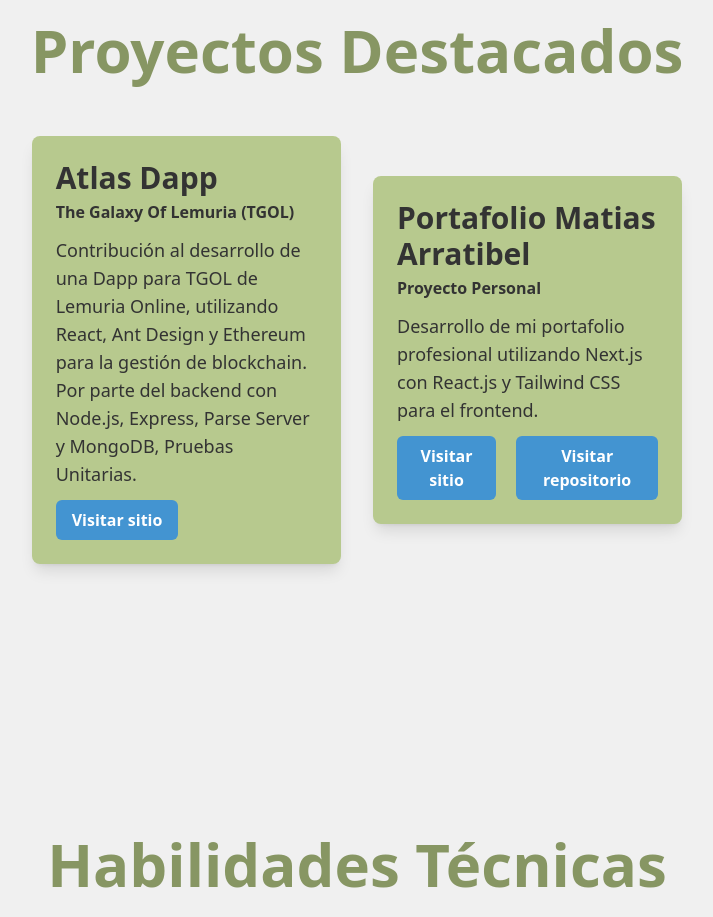
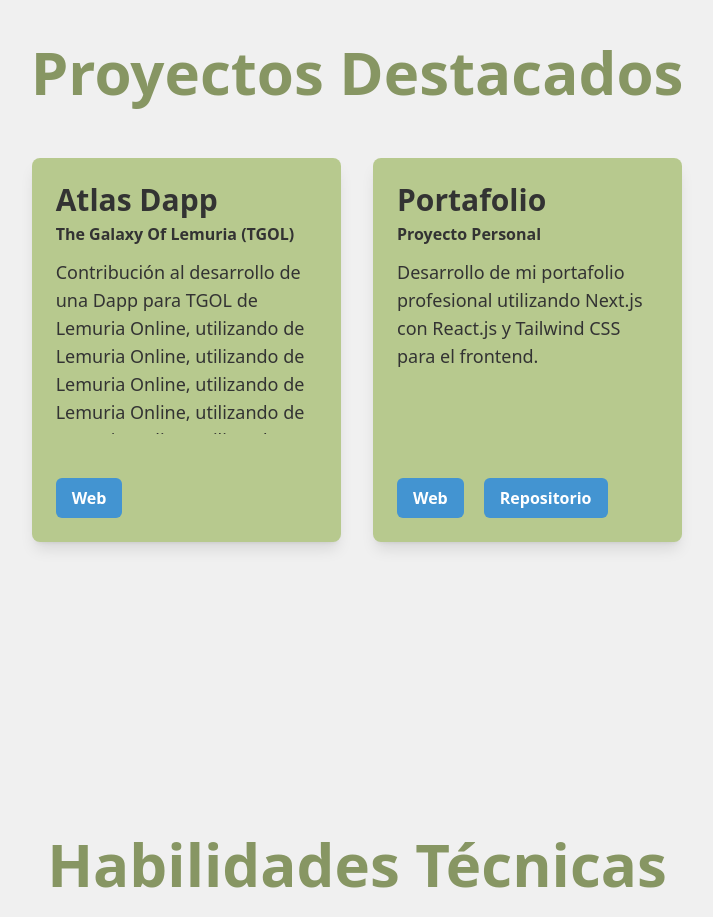
Before and after one commit to Kioys/portfolio, a Next.js app: page / in a window 1280 px wide. Shown: the part 1740-2657 px from the top of the page, without its empty margins (283-996 px from the left). Built offline with nearby package versions, Linux system fonts and the light colour scheme.

Commit message:
Fixed css in project section and modified the scrollbars css to look nicer

```diff
--- a/src/app/components/body/body.css
+++ b/src/app/components/body/body.css
@@ -8,6 +8,25 @@
   max-height: 400px;
   object-fit: cover;
   border-radius: 50%;
+}
+
+.scrollable-text::-webkit-scrollbar-track {
+  background-color: transparent; /* Makes the track invisible */
+}
+
+/* Customize the scrollbar thumb */
+.scrollable-text::-webkit-scrollbar-thumb {
+  background-color: rgba(0, 0, 0, 0.397);
+  border-radius: 10px;
+}
+
+.scrollable-text::-webkit-scrollbar {
+  width: 10px;
+}
+
+.scrollable-text {
+  scrollbar-width: thin; /* "auto" or "thin" */
+  scrollbar-color: rgb(22, 22, 22) transparent; /* thumb and track color */
 }
 
 .hidden-section-l {
--- a/src/app/components/body/body.js
+++ b/src/app/components/body/body.js
@@ -151,42 +151,50 @@ function ProjectsSection({ sectionRef }) {
             <div className="container mx-auto">
                 <h2 className="hidden-section-t text-4xl sm:text-6xl font-extrabold text-center txt-detail">Proyectos Destacados</h2>
                 <div className=" flex flex-col md:flex-row md:flex-wrap justify-center items-center pt-10">
-                    <div className="hidden-section-l w-full md:w-1/2 lg:w-1/3 p-4">
-                        <div className="project-card bg-secondary p-6 rounded-lg shadow-lg">
-                            <h3 className="text-3xl font-bold mb-1">Atlas Dapp</h3>
-                            <h4 className='text-md font-bold mb-3'>The Galaxy Of Lemuria (TGOL)</h4>
-                            <p className="text-lg mb-3">
-                                Contribución al desarrollo de una Dapp para TGOL de Lemuria Online, utilizando React, Ant Design y Ethereum para la gestión de blockchain. Por parte del backend con Node.js, Express, Parse Server y MongoDB, Pruebas Unitarias.
-                            </p>
-                            <a href="https://www.tgol.io" target="_blank" rel="noopener noreferrer" className="text-blue-500 hover:text-blue-700 transition duration-300">
-                                <button className="bg-primary text-white font-bold py-2 px-4 rounded-md">
-                                    Visitar sitio
-                                </button>
-                            </a>
 
-                        </div>
-                    </div>
-                    <div className="hidden-section-r w-full md:w-1/2 lg:w-1/3 p-4">
-                        <div className="project-card bg-secondary p-6 rounded-lg shadow-lg">
-                            <h3 className="text-3xl font-bold mb-1">Portafolio Matias Arratibel</h3>
-                            <h4 className='text-md font-bold mb-3'>Proyecto Personal</h4>
-                            <p className="text-lg mb-3">
-                                Desarrollo de mi portafolio profesional utilizando Next.js con React.js y Tailwind CSS para el frontend.
-                            </p>
-                            <div className='flex flex-row justify-start'>
-                                <a href="https://matiasarratibel.web.app" target="_blank" rel="noopener noreferrer" className='mr-5'>
+                    <div className="hidden-section-l w-full xl:w-1/3 p-4 ">
+                        <div className="bg-secondary p-6 rounded-lg shadow-lg flex flex-col xl:max-h-96 xl:h-96 justify-between">
+                            <div>
+                                <h3 className="text-3xl font-bold mb-1">Atlas Dapp</h3>
+                                <h4 className='text-md font-bold mb-3'>The Galaxy Of Lemuria (TGOL)</h4>
+                                <p className="text-lg mb-3 overflow-y-scroll max-h-44 scrollable-text">
+                                    Contribución al desarrollo de una Dapp para TGOL de Lemuria Online, utilizando  de Lemuria Online, utilizando  de Lemuria Online, utilizando  de Lemuria Online, utilizando  de Lemuria Online, utilizando React, Ant Design y Ethereum para la gestión de blockchain. Por parte del backend con Node.js, Express, Parse Server y MongoDB, Pruebas Unitarias.
+                                </p>
+                            </div>
+                            <div>
+                                <a href="https://www.tgol.io" target="_blank" rel="noopener noreferrer" className="text-blue-500 hover:text-blue-700 transition duration-300">
                                     <button className="bg-primary text-white font-bold py-2 px-4 rounded-md">
-                                        Visitar sitio
-                                    </button>
-                                </a>
-                                <a href="https://github.com/Kioys/portfolio" target="_blank" rel="noopener noreferrer">
-                                    <button className="bg-primary text-white font-bold py-2 px-4 rounded-md">
-                                        Visitar repositorio
+                                        Web
                                     </button>
                                 </a>
                             </div>
                         </div>
                     </div>
+
+                    <div className="hidden-section-r w-full xl:w-1/3 p-4 ">
+                        <div className="bg-secondary p-6 rounded-lg shadow-lg flex flex-col xl:max-h-96 xl:h-96 justify-between">
+                            <div>
+                                <h3 className="text-3xl font-bold mb-1">Portafolio</h3>
+                                <h4 className='text-md font-bold mb-3'>Proyecto Personal</h4>
+                                <p className="text-lg mb-3 flex-grow overflow-y-scroll max-h-44 scrollable-text">
+                                    Desarrollo de mi portafolio profesional utilizando Next.js con React.js y Tailwind CSS para el frontend.
+                                </p>
+                            </div>
+                            <div className='flex flex-row justify-start'>
+                                <a href="https://matiasarratibel.web.app" target="_blank" rel="noopener noreferrer" className='mr-5'>
+                                    <button className="bg-primary text-white font-bold py-2 px-4 rounded-md">
+                                        Web
+                                    </button>
+                                </a>
+                                <a href="https://github.com/Kioys/portfolio" target="_blank" rel="noopener noreferrer">
+                                    <button className="bg-primary text-white font-bold py-2 px-4 rounded-md">
+                                        Repositorio
+                                    </button>
+                                </a>
+                            </div>
+                        </div>
+                    </div>
+
                 </div>
             </div>
         </section>
--- a/src/app/globals.css
+++ b/src/app/globals.css
@@ -29,6 +29,20 @@ html {
 body {
   color: var(--text-color);
   background: var(--background-color);
+}
+
+body::-webkit-scrollbar-track {
+  /* background-color: transparent; */
+}
+
+body::-webkit-scrollbar-thumb {
+  background-color: var(--text-color);
+  border-radius: 10px;
+}
+
+
+body::-webkit-scrollbar {
+  width: 10px;
 }
 
 .bg-primary {
```
